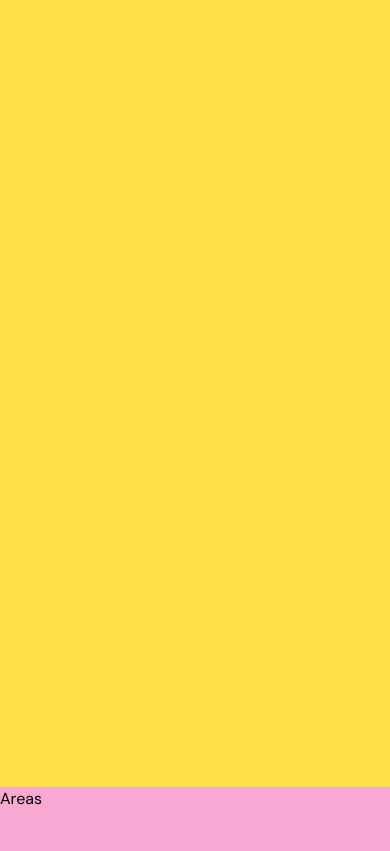
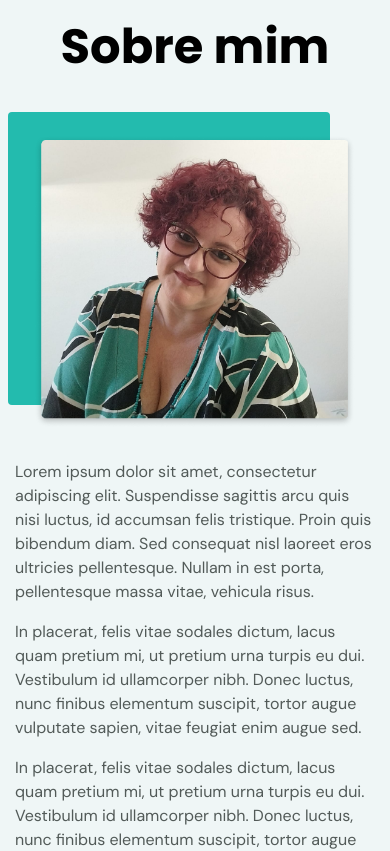
Before and after one commit to elena-calcada/psicologa-andreia-taufner, a Next.js app: page / in a window 390 px wide. Shown: the part 860-1711 px from the top of the page. Built offline with nearby package versions, Linux system fonts and the light colour scheme.

Commit message:
responsive and animated section aboult

```diff
--- a/app/globals.css
+++ b/app/globals.css
@@ -21,7 +21,7 @@
   }
 
   .h2 {
-    @apply text-[36px];
+    @apply text-5xl mb-16;
   }
 
   .h3 {
--- a/components/Aboult.tsx
+++ b/components/Aboult.tsx
@@ -1,7 +1,57 @@
+"use client"
+import { fadeIn } from "@/utils/variants"
+import { motion } from "framer-motion"
+import Image from "next/image"
+
 const Aboult = () => {
   return (
-    <section className="h-screen bg-yellow-300" id="aboult">
-      Aboult
+    <section className="bg-backgroundColor-100 flex items-center justify-center" id="aboult">
+      <div className="w-full py-20 px-[15px] md:px-[24px] lg:px-[48px] lg:max-w-[1400px]">
+        <motion.h2
+          className="h2 text-center"
+          variants={fadeIn("up", 0.4)}
+          initial="hidden"
+          whileInView={"show"}
+          viewport={{ once: false, amount: 0.2 }}
+        >
+          Sobre mim
+        </motion.h2>
+        <div className="w-full relative flex flex-col gap-8 items-center justify-center lg:flex-row lg:gap-16">
+          <motion.div
+            className="relative w-[322px] h-[293px]"
+            variants={fadeIn("up", 0.6)}
+            initial="hidden"
+            whileInView={"show"}
+            viewport={{ once: false, amount: 0.2 }}
+          >
+            <div className="absolute bg-backgroundImgColor w-full h-full top-[-8%] right-[8%] rounded-[0.25rem]" />
+            <Image
+              src={'/assets/image-aboult.png'}
+              layout="fill" objectFit="cover"
+              alt="A imagem mostra a psicóloga Andéia Taufner com cabelo ruivo encaracolado, usando óculos e uma blusa verde e preta. Ela está sorrindo para a câmera."
+              className="z-40"
+            />
+          </motion.div>
+
+          <motion.div
+            className="flex flex-col gap-4 lg:w-1/2"
+            variants={fadeIn("up", 0.8)}
+            initial="hidden"
+            whileInView={"show"}
+            viewport={{ once: false, amount: 0.2 }}
+          >
+            <p className="p">
+              Lorem ipsum dolor sit amet, consectetur adipiscing elit. Suspendisse sagittis arcu quis nisi luctus, id accumsan felis tristique. Proin quis bibendum diam. Sed consequat nisl laoreet eros ultricies pellentesque. Nullam in est porta, pellentesque massa vitae, vehicula risus.
+            </p>
+            <p className="p">
+              In placerat, felis vitae sodales dictum, lacus quam pretium mi, ut pretium urna turpis eu dui. Vestibulum id ullamcorper nibh. Donec luctus, nunc finibus elementum suscipit, tortor augue vulputate sapien, vitae feugiat enim augue sed.
+            </p>
+            <p className="p">
+              In placerat, felis vitae sodales dictum, lacus quam pretium mi, ut pretium urna turpis eu dui. Vestibulum id ullamcorper nibh. Donec luctus, nunc finibus elementum suscipit, tortor augue vulputate sapien, vitae feugiat enim augue sed.
+            </p>
+          </motion.div>
+        </div>
+      </div>
     </section>
   )
 }
--- a/components/Header.tsx
+++ b/components/Header.tsx
@@ -10,6 +10,7 @@ import SocialNav from "./SocialNav"
 const Header = () => {
   const [headerActive, setHeaderActive] = useState(false)
   const [openNav, setOpenNav] = useState(false)
+  const [shadow, setShadow] = useState(false)
 
   async function handleCloseNav() {
     setOpenNav(false)
@@ -27,8 +28,19 @@ const Header = () => {
     }
   }, [])
 
+  useEffect(() => {
+    const handleShadow = () => {
+      if (window.scrollY >= 50) {
+        setShadow(true)
+      } else {
+        setShadow(false)
+      }
+    }
+    window.addEventListener("scroll", handleShadow)
+  }, [])
+
   return (
-    <header className={`${headerActive ? 'h-[100px]' : 'h-[124px]'} fixed w-full h-[100px] top-0 z-50 bg-backgroundColor-100 transition-all`}>
+    <header className={`${headerActive ? 'h-[100px]' : 'h-[124px]'} ${shadow ? 'fixed w-full h-[100px] top-0 z-50 bg-backgroundColor-100 transition-all shadow-lg' : 'fixed w-full h-[100px] top-0 z-50 bg-backgroundColor-100 transition-all'}`}>
       <div className="px-[15px] md:px-[24px] lg:px-[48px] mx-auto h-full flex items-center justify-between xl:max-w-[1400px]">
         <Link href='/'>
           <Image src={'/assets/logo.svg'} width={180} height={79} alt="Logo da Psicóloga Andreia Taufner" />
```
